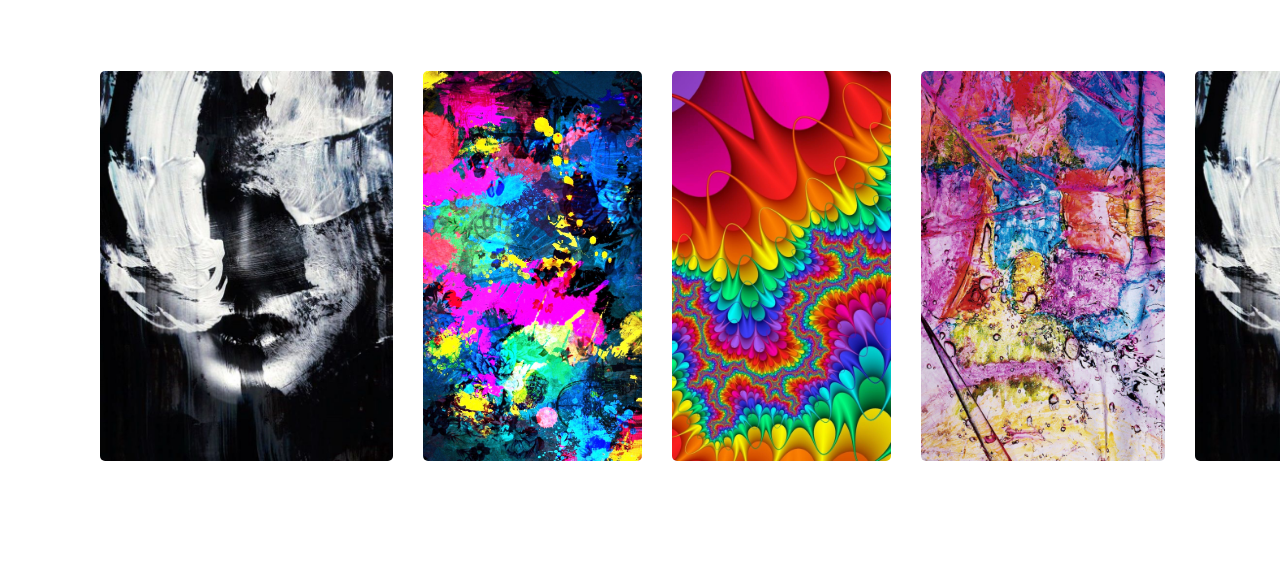
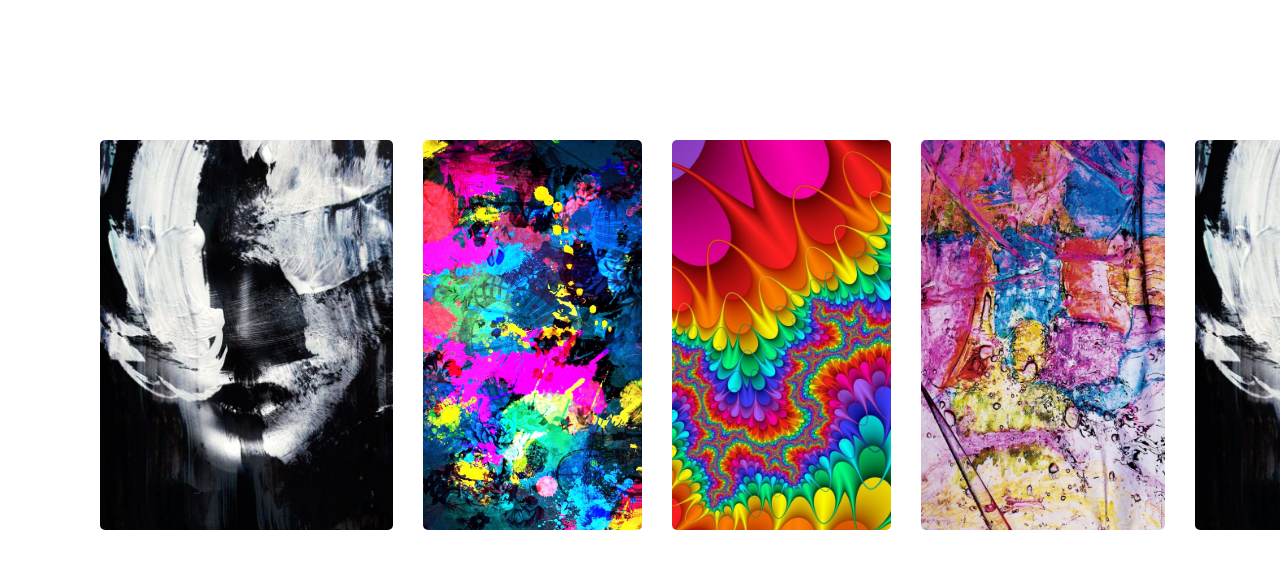
Before and after one commit to nowakowskiwojciech/Vue.js-Gallery, a Vue app: page / in a window 1280 px wide. Both pictures are taken after a click on the element "Abstraction". Shown: the top 568 px of the page. Built offline with nearby package versions, Linux system fonts and the light colour scheme.

Commit message:
general fixes

```diff
--- a/src/App.vue
+++ b/src/App.vue
@@ -6,9 +6,11 @@
       <h1 class='cat' @click="showx.animals=true, top2 = '-20%', opa = '0' ">Animals</h1>
       <h1 class='cat' @click="showx.nature=true, top2 = '-20%', opa = '0' ">Nature</h1>
     </div>
-    <transition class='row' name="fade">
-      <h1 v-if="showx.abstract || showx.music || showx.animals" @click="showx.abstract=false, showx.music=false, showx.animals=false, top2='50%', opa='1' " align="left">Back</h1>
+        <div  style="text-align:left; margin-top:50px;" >
+          <transition name="fade">
+          <span class='cat' style='cursor:pointer' v-if="showx.abstract || showx.music || showx.animals" @click="showx.abstract=false, showx.music=false, showx.animals=false, top2='50%', opa='1' " align="left">Back</span>
           </transition>
+        </div>
 
       <transition name="fade">
         <category v-if="showx.abstract" :photos="category.abstract" />
@@ -54,7 +56,6 @@
         return value
 
       }
-
     }
   }
 </script>
@@ -92,4 +93,6 @@
   .cat:hover {
     font-size: 80px;
   }
+
+
 </style>
```
Lines whose indentation alone changed are shown as unchanged.
